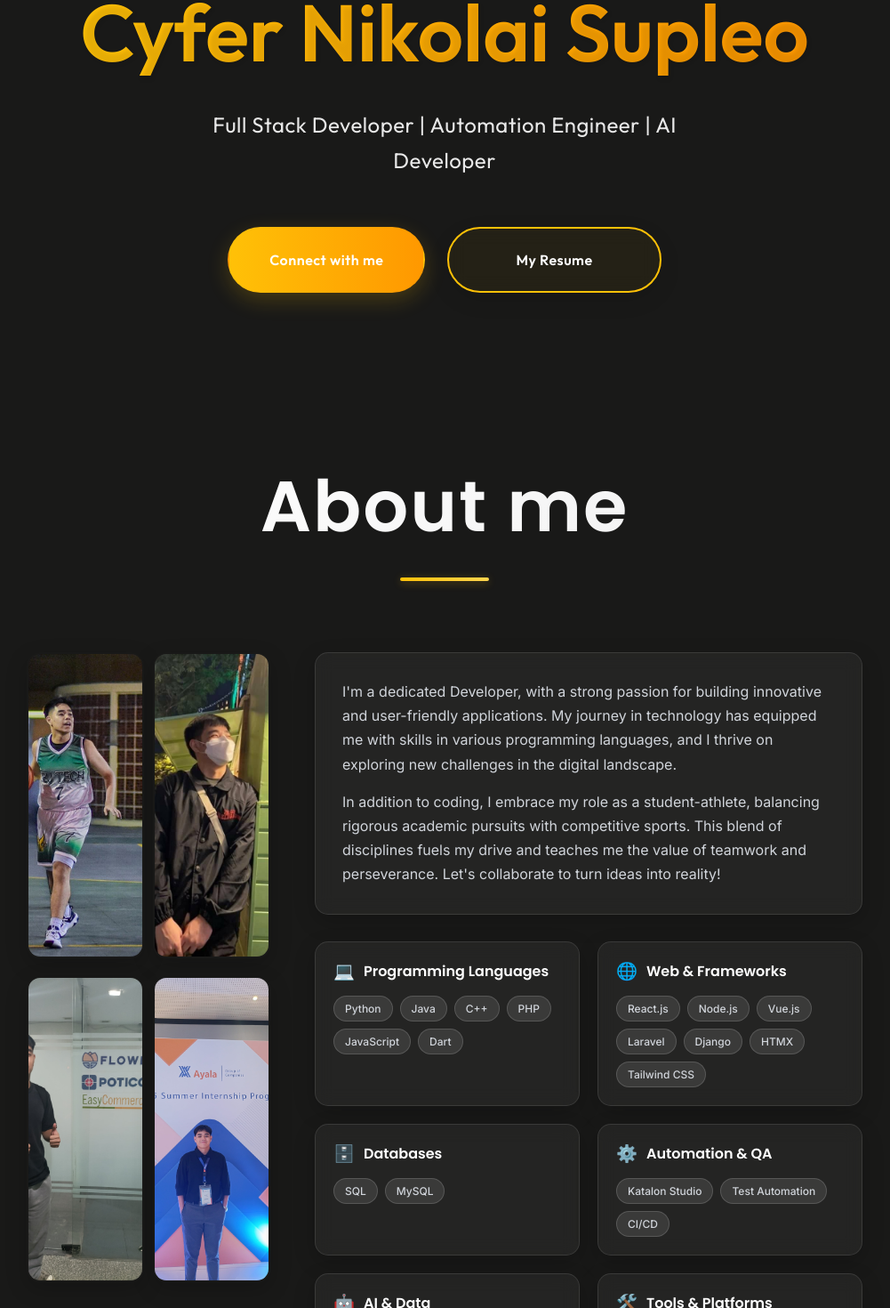
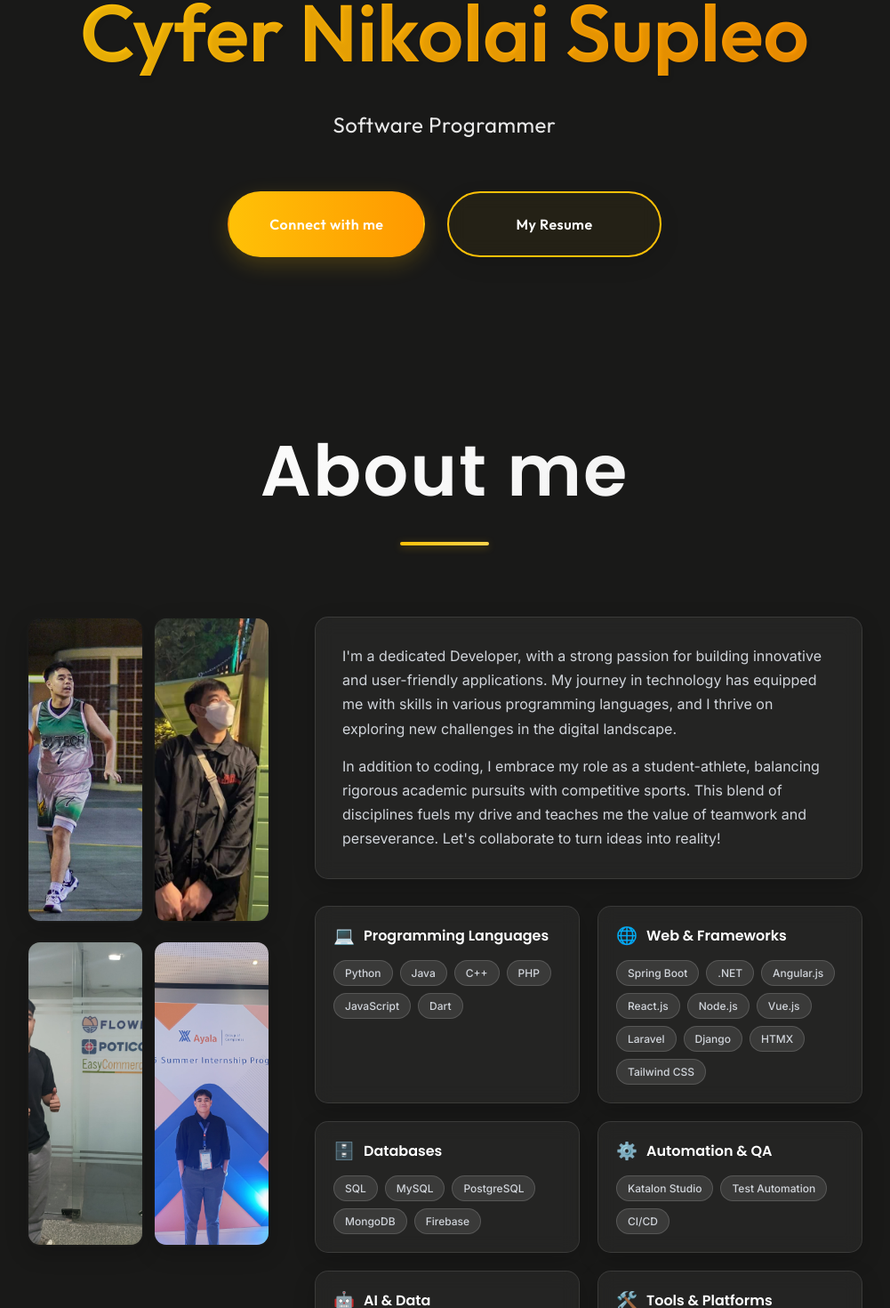
Before and after one commit to cyffeer/csupleo-portfolio, a React (Vite) app: page / in a window 1280 px wide. Shown: the part 740-2210 px from the top of the page at 89% size, without its empty margins (140-1141 px from the left). Built offline with nearby package versions, Linux system fonts and the light colour scheme.

Commit message:
fix: update personal details

```diff
--- a/src/Components/Contact/Contact.jsx
+++ b/src/Components/Contact/Contact.jsx
@@ -49,9 +49,6 @@ const Contact = () => {
                 <img src={mail_icon} alt="" /><p>cyfernikolaisupleo@gmail.com</p>
                 </div>
                 <div className="contact-detail">
-                <img src={call_icon} alt="" /><p>+639086950606</p>
-                </div>
-                <div className="contact-detail">
                 <img src={location_icon} alt="" /><p>Quezon City Philippines</p>
                 </div>
                 </div>
--- a/src/Components/Hero/Hero.jsx
+++ b/src/Components/Hero/Hero.jsx
@@ -9,13 +9,13 @@ const Hero = () => {
             <img src={profile_img} alt="Cyfer Nikolai Supleo" />
             <h1>Hi</h1>
             <h1>I am <span>Cyfer Nikolai Supleo</span></h1>
-            <p>Full Stack Developer | Automation Engineer | AI Developer </p>
+            <p>Software Programmer</p>
             <div className="hero-action">
                 <div className="hero-connect">
                     <AnchorLink className='anchor-link' offset={50} href='#contact'>Connect with me</AnchorLink>
                 </div>
                 <div className="hero-resume">
-                    <a href="https://drive.google.com/file/d/102tnPZvHJIW5EVmwVOElyPFOb2q6I16Q/view?usp=drive_link" target="_blank" rel="noopener noreferrer">My Resume</a>
+                    <a href="https://drive.google.com/file/d/1yGjFoogn0b-AMK7A88cArrXU-OQYveQH/view?usp=sharing" target="_blank" rel="noopener noreferrer">My Resume</a>
                 </div>
             </div>
         </div>
--- a/src/Components/MyWork/MyAward.jsx
+++ b/src/Components/MyWork/MyAward.jsx
@@ -30,7 +30,7 @@ const MyAward = () => {
                 })}
             </div>
             <div className="myaward-showmore">
-                <a href="https://edith.feutech.edu.ph/briefcase/profile/csupleo" className="myaward-showmore-link">
+                <a href="https://www.linkedin.com/in/csupleo/details/honors/" className="myaward-showmore-link">
                     <span>View More Awards</span>
                     <img src={trophy_icon} alt="Trophy icon" />
                 </a>
--- a/src/Components/Services/Internship.css
+++ b/src/Components/Services/Internship.css
@@ -36,10 +36,10 @@
 
 .internship-container {
     display: grid;
-    grid-template-columns: repeat(3, 1fr);
-    gap: 40px;
+    grid-template-columns: repeat(2, minmax(0, 1fr));
+    gap: 30px;
     width: 100%;
-    max-width: 1400px;
+    max-width: 1100px;
     margin-bottom: 80px;
 }
 
@@ -57,7 +57,7 @@
     box-shadow: 0 8px 25px rgba(0, 0, 0, 0.2);
     position: relative;
     overflow: hidden;
-    min-height: 400px;
+    min-height: 280px;
 }
 
 .internship-format::before {
@@ -106,8 +106,13 @@
 
 .internship-dates {
     display: flex;
-    gap: 10px;
+    flex-direction: row;
     align-items: center;
+    justify-content: flex-start;
+    gap: 0;
+    width: max-content;
+    max-width: 100%;
+    white-space: nowrap;
 }
 
 .internship-format p {
@@ -116,6 +121,7 @@
     line-height: 1.4;
     margin: 0;
     font-weight: 500;
+    white-space: nowrap;
 }
 
 .start-date::after {
@@ -293,9 +299,9 @@
     }
 
     .internship-dates {
-        flex-direction: column;
-        gap: 5px;
-        align-items: flex-start;
+        flex-direction: row;
+        gap: 0;
+        align-items: center;
     }
 
     .start-date::after {
--- a/src/assets/education_data.js
+++ b/src/assets/education_data.js
@@ -3,7 +3,7 @@ const Education_Data = [
         degree: "B.S. in Computer Science with Specialization in Software Engineering",
         institution: "FEU Institute of Technology",
         startDate: "August 2021",
-        endDate: "Expected November 2025"
+        endDate: "November 2025"
     },
     {
         degree: "General Academic Strand",
--- a/src/assets/internship_data.js
+++ b/src/assets/internship_data.js
@@ -1,6 +1,7 @@
 import intern_img from '../assets/intern.png'
 import intern2_img from '../assets/intern2.png'
 import intern3_img from '../assets/intern3.png'
+import intern4_img from '../assets/intern4.png'
 
 const Internship_Data = [
     {
@@ -27,6 +28,14 @@ const Internship_Data = [
         endDate: "July 2025",
         image: intern3_img
     },
+    {
+        id: 4,
+        title: "Software Programmer",
+        company: "Fujitsu Engineering Technologies Philippines, Inc.",
+        startDate: "January 2026",
+        endDate: "Present",
+        image: intern4_img
+    },
 
 ]
 
--- a/src/assets/skills.js
+++ b/src/assets/skills.js
@@ -7,13 +7,13 @@ const skills = [
     },
     {
         title: "Web & Frameworks",
-        skills: ["React.js", "Node.js", "Vue.js", "Laravel", "Django", "HTMX", "Tailwind CSS"],
+        skills: ["Spring Boot", ".NET", "Angular.js", "React.js", "Node.js", "Vue.js", "Laravel", "Django", "HTMX", "Tailwind CSS"],
         icon: "🌐",
         level: 85
     },
     {
         title: "Databases",
-        skills: ["SQL", "MySQL"],
+        skills: ["SQL", "MySQL", "PostgreSQL", "MongoDB", "Firebase"],
         icon: "🗄️",
         level: 80
     },
```
Also changed, not shown: src/assets/intern4.png (added).
